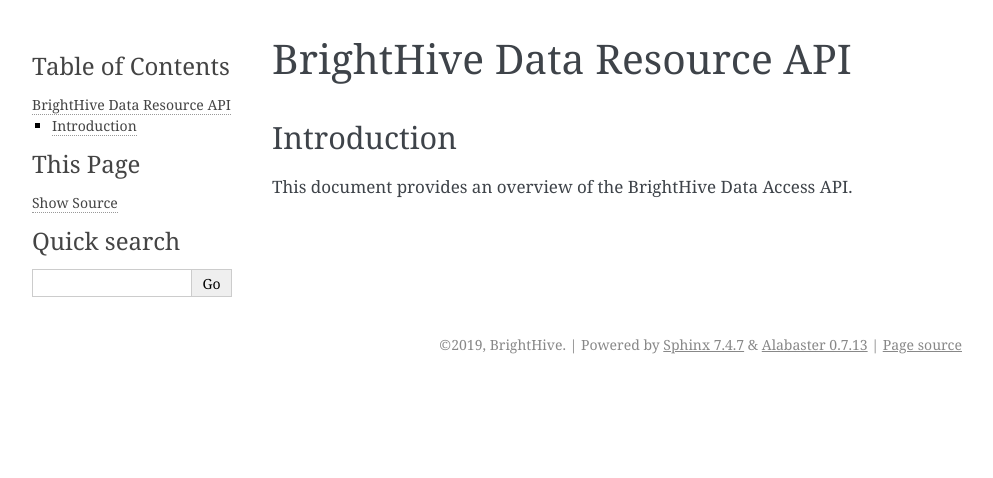
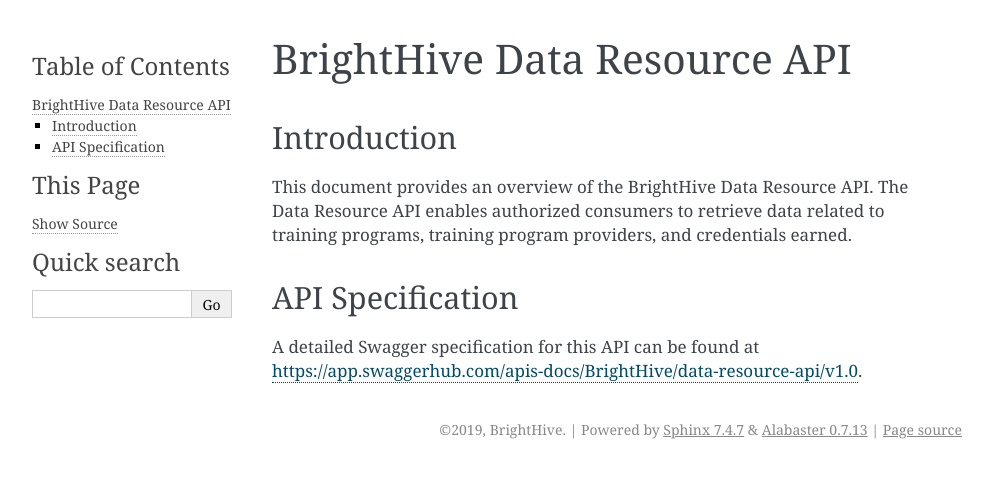
Before and after one commit to brighthive/data-resource-api-static, a Sphinx documentation site: the page built from docs/source/index.rst, in a window 1280 px wide. Shown: the top 478 px of the page, without its empty margins (148-1141 px from the left). Built offline with Sphinx 7.4.7, drawn with Linux system fonts in a browser that asks for light colours.

Commit message:
docs: updating documentation for api

```diff
--- a/docs/source/index.rst
+++ b/docs/source/index.rst
@@ -8,4 +8,10 @@
 Introduction
 ^^^^^^^^^^^^
 
-This document provides an overview of the BrightHive Data Access API.
+This document provides an overview of the BrightHive Data Resource API.
+The Data Resource API enables authorized consumers to retrieve data related
+to training programs, training program providers, and credentials earned.
+
+API Specification
+^^^^^^^^^^^^^^^^^
+A detailed Swagger specification for this API can be found at `https://app.swaggerhub.com/apis-docs/BrightHive/data-resource-api/v1.0 <https://app.swaggerhub.com/apis-docs/BrightHive/data-resource-api/v1.0>`_.
```
